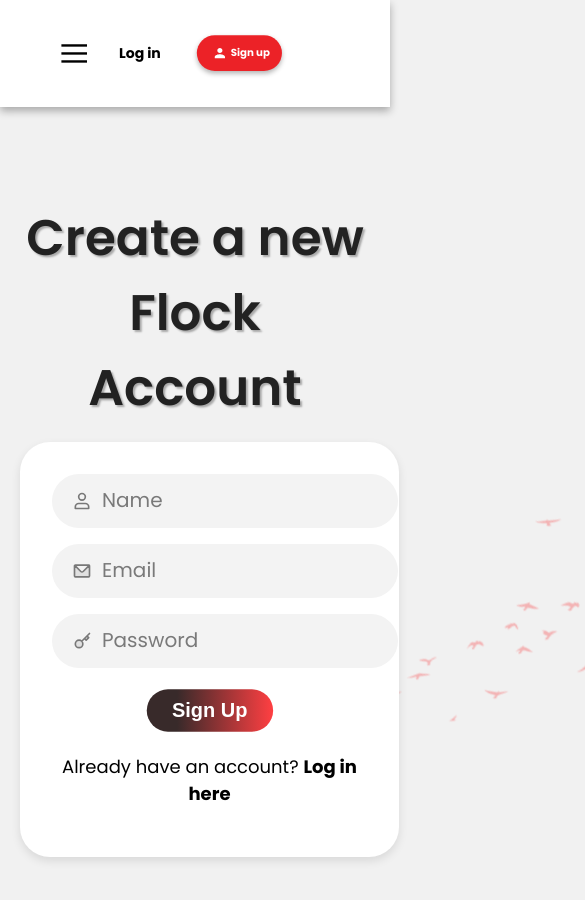
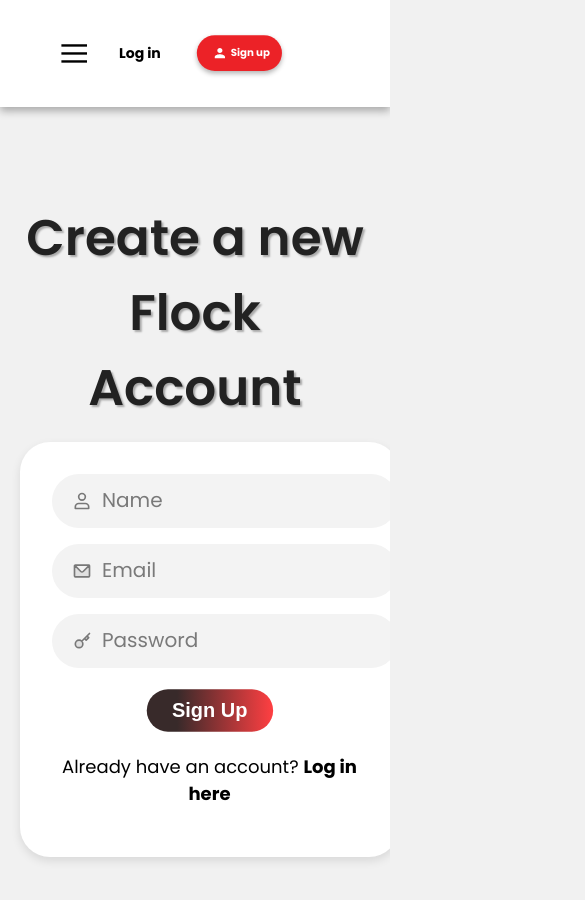
Before and after one commit to cmgvc/SOCS, a React (Create React App) app in the folder frontend-flock/: page /signup in a window 390 px wide. Shown: the top 900 px of the page, 585 px wide, since content can reach past the window. Built offline with nearby package versions, Linux system fonts and the light colour scheme.

Commit message:
made signup page responsive

```diff
--- a/frontend-flock/src/pages/signup.css
+++ b/frontend-flock/src/pages/signup.css
@@ -4,7 +4,12 @@
   width: 100vw;
   min-height: 100vh;
   height: auto;
-  overflow: visible;
+  overflow: hidden;
+}
+
+html,
+body {
+  height: 500px;
 }
 
 .signup-title {
```
